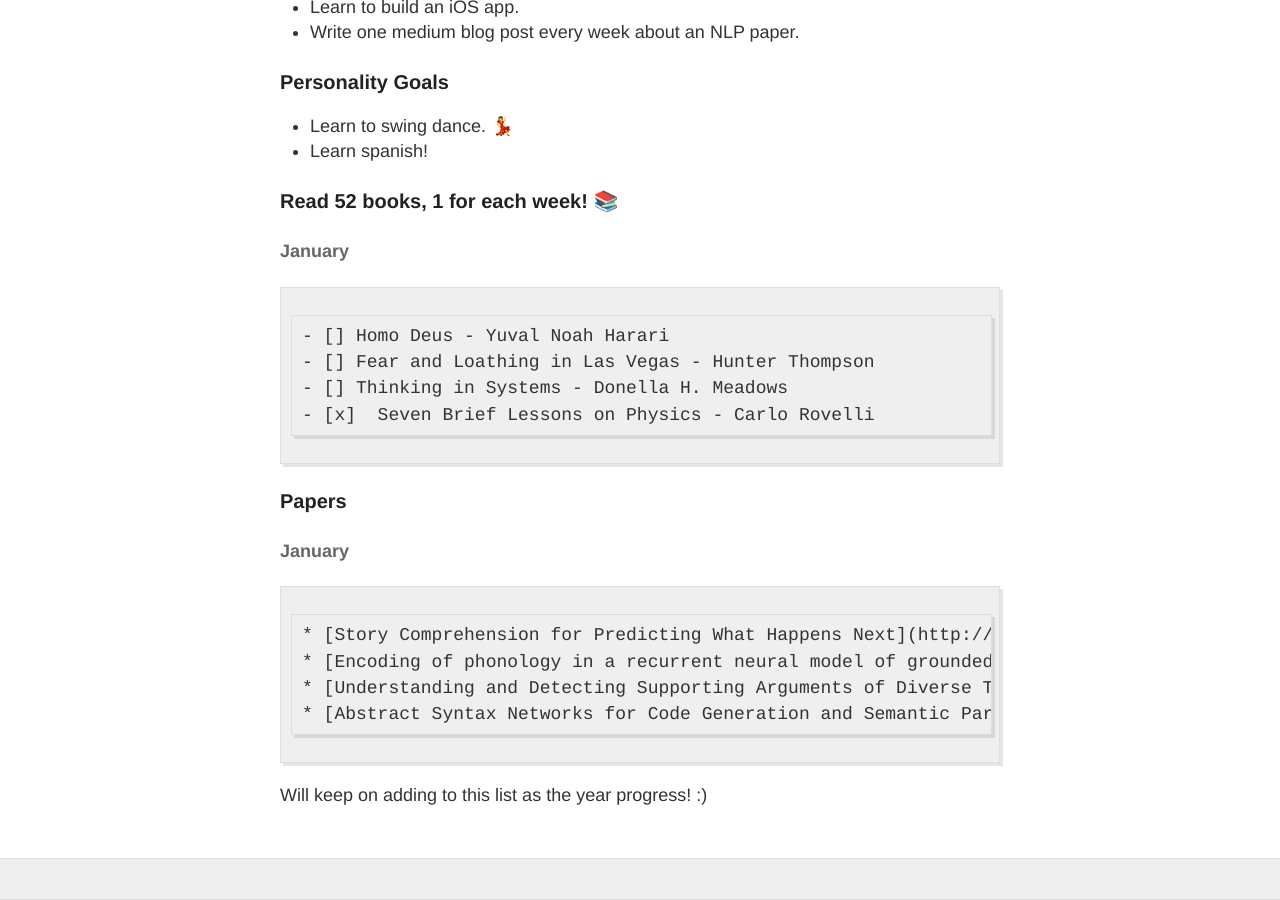
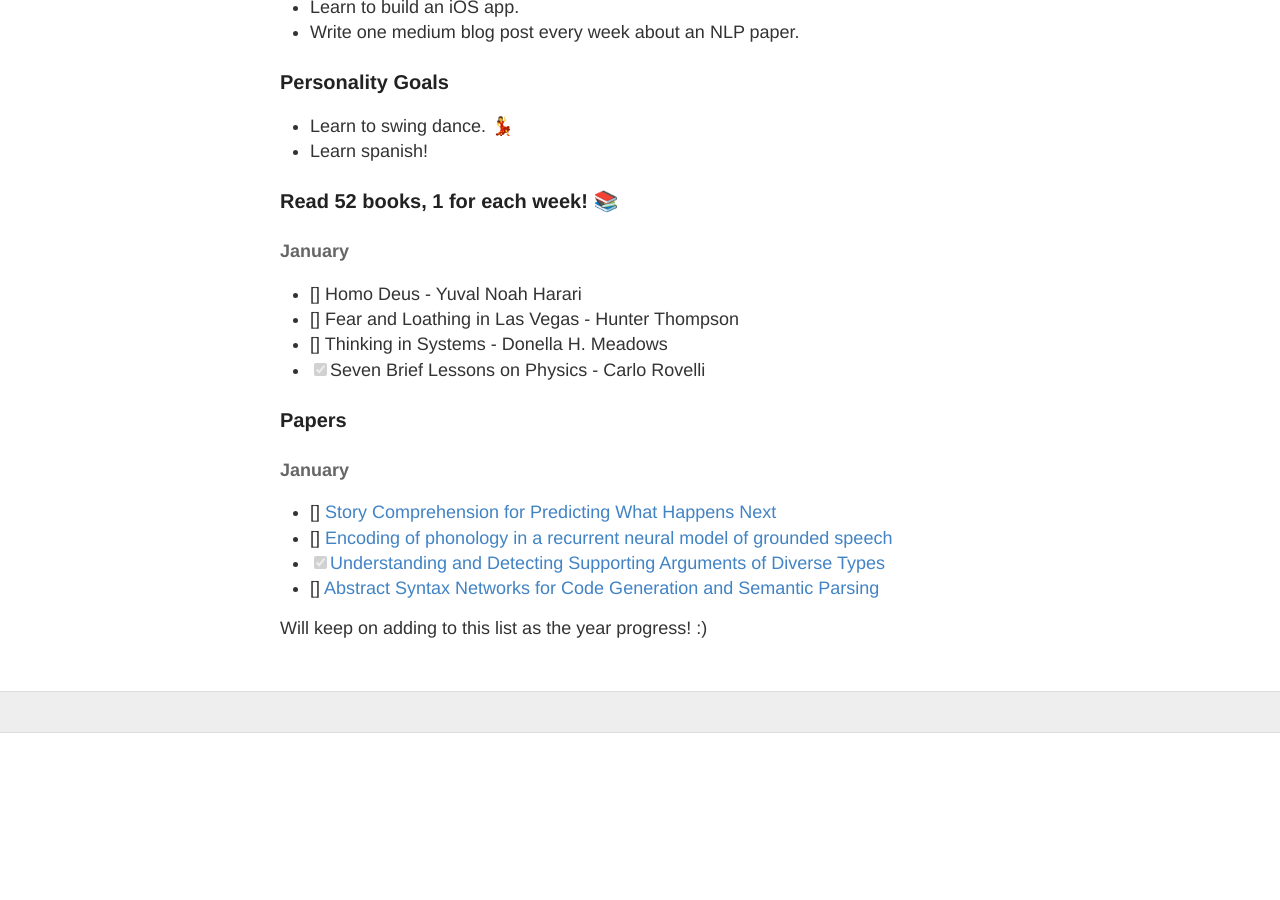
Before and after one commit to harEshInBerlin/weasleys.github.io, a Jekyll site: the page built from about.md, in a window 1280 px wide and 900 px high, scrolled down 846 px. Built offline with Jekyll 4.4.1, drawn with Linux system fonts in a browser that asks for light colours; emoji names are drawn with the system emoji font; after the commit the page ends 1579 px from its top, so only the background shows below that.

Commit message:
update reading list

```diff
--- a/about.md
+++ b/about.md
@@ -35,17 +35,17 @@ The hope is that every week I'd write a blog post about my week that was. :)
 ### Read 52 books, 1 for each week! :books:
 
 #### January
-	- [] Homo Deus - Yuval Noah Harari
-	- [] Fear and Loathing in Las Vegas - Hunter Thompson
-	- [] Thinking in Systems - Donella H. Meadows
-	- [x]  Seven Brief Lessons on Physics - Carlo Rovelli
+- [] Homo Deus - Yuval Noah Harari
+- [] Fear and Loathing in Las Vegas - Hunter Thompson
+- [] Thinking in Systems - Donella H. Meadows
+- [x]  Seven Brief Lessons on Physics - Carlo Rovelli
 
 ### Papers
 
 #### January
-	* [Story Comprehension for Predicting What Happens Next](http://aclweb.org/anthology/D17-1168)
-	* [Encoding of phonology in a recurrent neural model of grounded speech](https://aclweb.org/anthology/K/K17/K17-1037.pdf)
-	* [Understanding and Detecting Supporting Arguments of Diverse Types](http://www.ccs.neu.edu/home/luwang/papers/ACL2017b.pdf)
-	* [Abstract Syntax Networks for Code Generation and Semantic Parsing](https://arxiv.org/pdf/1704.07535.pdf)
+- [] [Story Comprehension for Predicting What Happens Next](http://aclweb.org/anthology/D17-1168)
+- [] [Encoding of phonology in a recurrent neural model of grounded speech](https://aclweb.org/anthology/K/K17/K17-1037.pdf)
+- [x] [Understanding and Detecting Supporting Arguments of Diverse Types](http://www.ccs.neu.edu/home/luwang/papers/ACL2017b.pdf)
+- [] [Abstract Syntax Networks for Code Generation and Semantic Parsing](https://arxiv.org/pdf/1704.07535.pdf)
 
 Will keep on adding to this list as the year progress! :)
```
